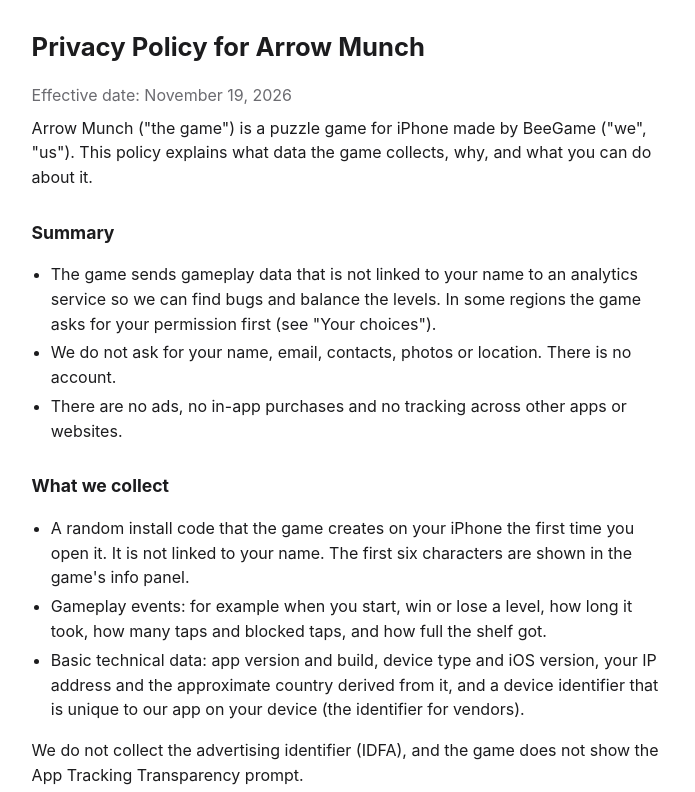
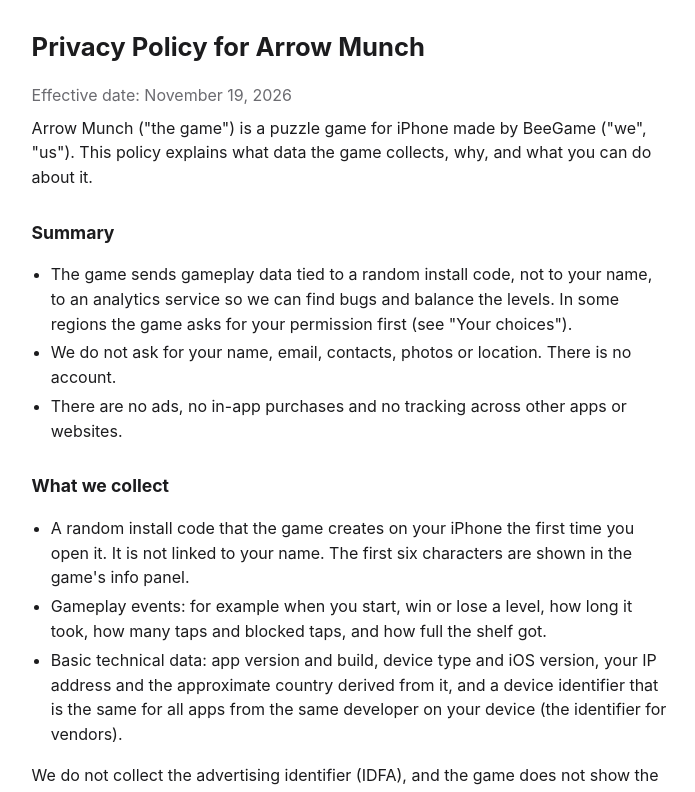
Before and after one commit to ccruscuk/arrow-munch, a plain HTML site: page privacy.html in a window 1280 px wide. Shown: the top 792 px of the page, without its empty margins (290-985 px from the left). Drawn offline with Linux system fonts and the light colour scheme.

Commit message:
Update privacy policy wording

```diff
--- a/privacy.html
+++ b/privacy.html
@@ -23,7 +23,7 @@ a{color:var(--ac)}.mut{color:var(--mut)}footer{margin-top:2.5rem;border-top:1px
 <p>Arrow Munch (&quot;the game&quot;) is a puzzle game for iPhone made by BeeGame (&quot;we&quot;, &quot;us&quot;). This policy explains what data the game collects, why, and what you can do about it.</p>
 <h2>Summary</h2>
 <ul>
-<li>The game sends gameplay data that is not linked to your name to an analytics service so we can find bugs and balance the levels. In some regions the game asks for your permission first (see &quot;Your choices&quot;).</li>
+<li>The game sends gameplay data tied to a random install code, not to your name, to an analytics service so we can find bugs and balance the levels. In some regions the game asks for your permission first (see &quot;Your choices&quot;).</li>
 <li>We do not ask for your name, email, contacts, photos or location. There is no account.</li>
 <li>There are no ads, no in-app purchases and no tracking across other apps or websites.</li>
 </ul>
@@ -31,7 +31,7 @@ a{color:var(--ac)}.mut{color:var(--mut)}footer{margin-top:2.5rem;border-top:1px
 <ul>
 <li>A random install code that the game creates on your iPhone the first time you open it. It is not linked to your name. The first six characters are shown in the game&#x27;s info panel.</li>
 <li>Gameplay events: for example when you start, win or lose a level, how long it took, how many taps and blocked taps, and how full the shelf got.</li>
-<li>Basic technical data: app version and build, device type and iOS version, your IP address and the approximate country derived from it, and a device identifier that is unique to our app on your device (the identifier for vendors).</li>
+<li>Basic technical data: app version and build, device type and iOS version, your IP address and the approximate country derived from it, and a device identifier that is the same for all apps from the same developer on your device (the identifier for vendors).</li>
 </ul>
 <p>We do not collect the advertising identifier (IDFA), and the game does not show the App Tracking Transparency prompt.</p>
 <h2>Why we collect it</h2>
```
